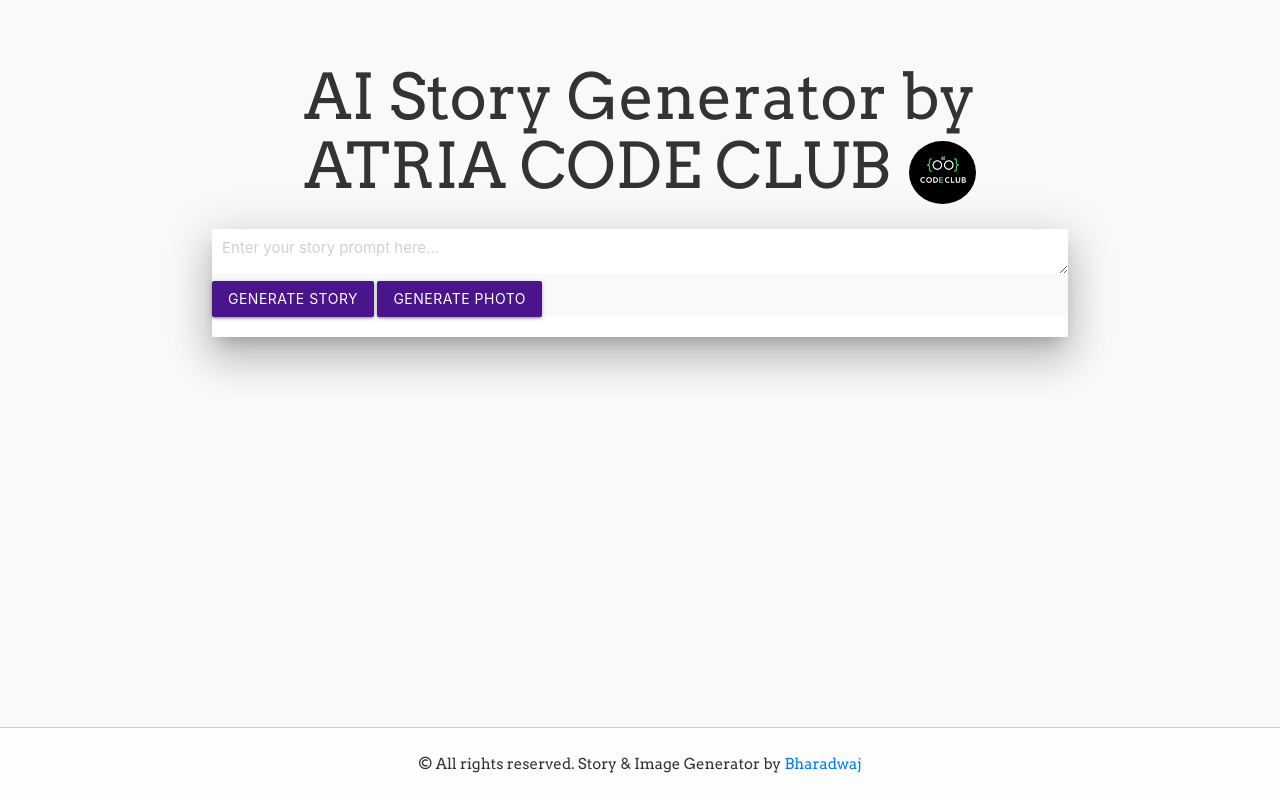
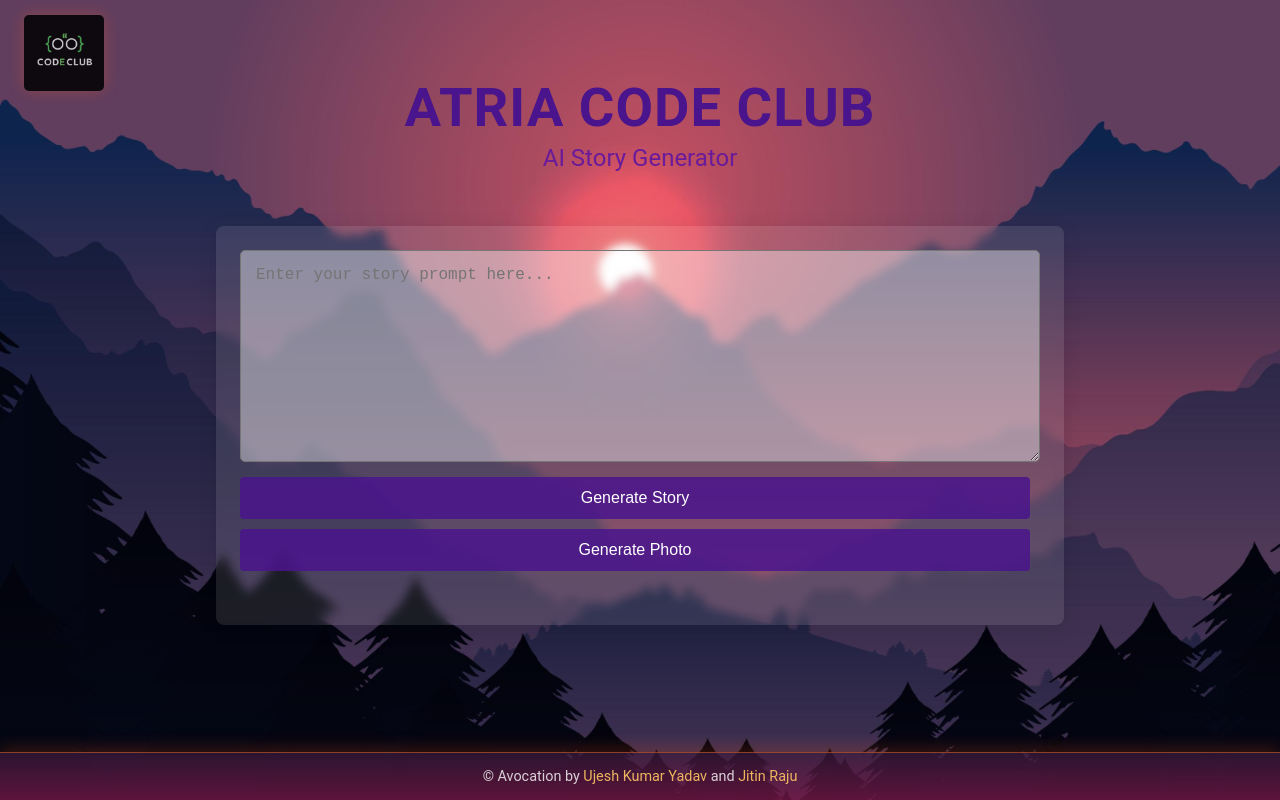
Before and after one commit to UJESH2K/AISTORY, a plain HTML site: page index.html in a window 1280 px wide. Drawn offline with nearby package versions, Linux system fonts and the light colour scheme.

Commit message:
Initial commit on sub-branch

```diff
--- a/index.html
+++ b/index.html
@@ -1,18 +1,19 @@
 <!DOCTYPE html>
 <html lang="en">
+
 <head>
   <meta charset="UTF-8" />
   <meta name="viewport" content="width=device-width, initial-scale=1.0" />
   <title>Story & Image Generator</title>
   <link rel="stylesheet" href="style.css" />
-    <link
+  <!-- <link
       rel="stylesheet"
       href="https://cdnjs.cloudflare.com/ajax/libs/materialize/1.0.0/css/materialize.min.css"
     />
     <link
       rel="stylesheet"
       href="https://cdnjs.cloudflare.com/ajax/libs/font-awesome/5.15.4/css/all.min.css"
-    />
+    /> -->
   <script type="importmap">
       {
         "imports": {
@@ -21,25 +22,21 @@
       }
     </script>
 </head>
+
 <body>
+  <div class="logo-container">
+    <img src="img.png" alt="Atria Code Club Logo" class="logo">
+  </div>
   <div class="container">
     <div class="header">
       <h1>
-          AI Story Generator by ATRIA CODE CLUB
-          <img
-            src="img.png"
-            alt=""
-            class="profile-img"
-          />
+        ATRIA CODE CLUB
       </h1>
+      <h3>AI Story Generator</h3>
     </div>
     <div class="story-generator z-depth-5">
       <div class="input-group">
-          <textarea
-            id="story-input"
-            placeholder="Enter your story prompt here..."
-            rows="10"
-          ></textarea>
+        <textarea id="story-input" placeholder="Enter your story prompt here..." rows="10"></textarea>
         <button id="generate-story-btn" class="btn purple darken-4">
           Generate Story
         </button>
@@ -52,18 +49,15 @@
       </div>
       <div id="generated-content" class="generated-content"></div>
     </div>
+    <div class="footer-footer">
       <footer class="footer">
-        <p>
-          &copy; All rights reserved. Story & Image Generator by
-          <span
-            ><a href="https://youtube.com/@code-with-Bharadwaj"
-              >Bharadwaj</a
-            ></span
-          >
-        </p>
+        &copy; Avocation by <a href="https://github.com/UJESH2K">Ujesh Kumar Yadav</a> and <a
+          href="https://github.com/Jrine0">Jitin Raju</a>
       </footer>
+    </div>
   </div>
   <script type="module" src="index.js"></script>
   <script src="https://cdnjs.cloudflare.com/ajax/libs/materialize/1.0.0/js/materialize.min.js"></script>
 </body>
+
 </html>
--- a/index.js
+++ b/index.js
@@ -1,7 +1,7 @@
 import { GoogleGenerativeAI } from "@google/generative-ai";
 
 // Your Gemini API key
-const GEMINI_API_KEY = "AIzaSyC8j0ORvnxI4B9wrbfgZAe_MOCVYDT1DPg";
+const GEMINI_API_KEY = "AIzaSyC8j0ORvnxI4B9wrbfgZAe_MOCVYDT1DPg" ;
 
 // Your Unsplash API access key
 const UNSPLASH_ACCESS_KEY = "vt_tQacVvuZk_raty1o_WXoQxNmU7EStKB_T2ifwR70";
--- a/style.css
+++ b/style.css
@@ -1,167 +1,211 @@
-@import url("https://fonts.googleapis.com/css2?family=Archivo+Black&family=Arvo:ital,wght@0,400;0,700;1,400;1,700&family=Caveat:wght@400..700&display=swap");
+/* background */
+body {
+  background-image: url('background1.jpg'); /* Image Path */
+  background-size: cover; /* Covers the entire viewport */
+  background-position:unset; /* Centers the image */
+  background-repeat: no-repeat;
+  background-blend-mode:overlay;
+}
+
+/* Logo container styling */
+.logo-container {
+  position: fixed;
+  top: 15px; /* Centers logo vertically in the header bar */
+  left: 5%;
+  transform: translateX(-50%); /* Centers logo horizontally */
+  z-index: 100; /* Higher than header to ensure it's always visible */
+}
+
+.logo {
+  width: 80px; /* Smaller size */
+  height: auto;
+  opacity: 0.85; /* Slightly transparent */
+  filter: drop-shadow(0 0 8px rgba(255, 100, 50, 0.4)) brightness(0.9);
+  transition: all 0.3s ease;
+  border-radius: 5px;
+}
+
+.logo:hover {
+  opacity: 1;
+  filter: drop-shadow(0 0 12px rgba(255, 120, 50, 0.6)) brightness(1);
+  transform: scale(1.05);
+}
+
+/* BODY */
 
 body {
-  font-family: "Arvo", serif;
+  font-family: 'Roboto', 'Helvetica Neue', sans-serif;
   margin: 0;
   padding: 0;
-  background-color: #f9f9f9;
+  /* The body background will be visible throughout */
+  display: flex;
+  justify-content: center;
   min-height: 100vh;
-  display: flex;
-  flex-direction: column;
-  overflow-x: hidden;
 }
 
 .container {
-  max-width: 1200px;
-  margin: 0 auto;
-  padding: 20px;
-  flex: 1;
+  width: 90%;
+  max-width: 800px;
+  margin: 40px 0;
+  display: flex;
+  flex-direction: column;
+  align-items: center;
 }
 
 .header {
   text-align: center;
-  margin-bottom: 20px;
-  color: #333;
+  margin-bottom: 30px;
+  width: 100%;
 }
 
-.profile-img {
-  width: auto;
-  height: 1em;
-  border-radius: 50%;
-  vertical-align: middle;
-  margin-left: 5px;
+.header h1 {
+  margin-bottom: 5px;
+  color: #4a148c; /* Dark purple to match buttons */
+  /* font-weight: 900; */
+  font-size:340%;
+  letter-spacing: 1px;
 }
 
-h1 {
-  margin: 0;
-  font-size: 20px;
-  font-weight: 600;
+.header h3 {
+  margin-top: 0;
+  color: #6a1b9a; /* Lighter purple */
+  font-weight: 400;
+  font-size:150%;
 }
 
-.error {
-  color: red;
+.story-generator {
+  width: 100%;
+  background-color: rgba(255, 255, 255, 0.1); /* Semi-transparent white background */
+  border-radius: 8px;
+  padding: 24px;
+  box-shadow: 0 4px 20px rgba(0, 0, 0, 0.1);
+  backdrop-filter: blur(5px); /* Optional: adds a blur effect behind the box */
 }
 
-.story-input-container {
+.input-group {
+  display: flex;
+  flex-direction: column;
   margin-bottom: 20px;
 }
 
 #story-input {
   width: 100%;
-  padding: 10px;
-  border: none;
+  padding: 15px;
+  background-color: rgba(255, 255, 255, 0.4); /* Semi-transparent textbox */
+  /* border: 1px solid rgba(224, 224, 224, 0.1); */
   border-radius: 5px;
-  transition: border-color 0.3s ease;
-  outline: none;
-  background-color: #fff;
-  color: #333;
+  font-size: 16px;
+  margin-bottom: 15px;
+  resize: vertical;
+  box-sizing: border-box;
 }
 
-#story-input:focus {
-  border-color: purple;
+.btn {
+  /* opacity: 0.7; */
+  padding: 12px 24px;
+  border: none;
+  border-radius: 4px;
+  font-size: 16px;
+  font-weight: 500;
+  cursor: pointer;
+  transition: background-color 0.3s, transform 0.2s;
+  color: white;
+  margin-bottom: 10px;
 }
 
-#generated-content {
-  display: flex;
-  flex-wrap: wrap;
-  gap: 20px;
-  padding: 10px;
-  border: none;
-  border-radius: 5px;
-  background-color: #fff;
-  margin-bottom: auto;
-  max-height: calc(100vh - 250px);
-  overflow-y: auto;
+#generate-story-btn, #generate-photo-btn {
+  margin-right: 10px;
+  background-color: rgba(74, 20, 140, 0.85); /* Semi-transparent purple */
 }
 
-#generated-content p {
-  margin-bottom: 30px;
-  line-height: 2;
+.btn:hover {
+  opacity: 1; /* Full opacity on hover */
+  transform: translateY(-2px);
+  background-color: rgba(74, 20, 140, 1); /* Solid color on hover */
 }
 
-#generated-content img {
-  width: calc(33.33% - 20px);
-  height: auto;
-  display: block;
-  margin: 0;
-  object-fit: cover;
-}
-
-.choice-buttons {
-  display: flex;
-  justify-content: center;
-  margin-top: 20px;
-}
-
-.choice-buttons button {
-  margin: 0 5px;
-  padding: 8px 15px;
-  border: none;
-  border-radius: 5px;
-  background-color: #007bff;
-  color: #fff;
-  cursor: pointer;
-  transition: background-color 0.3s ease;
-}
-
-.choice-buttons button:hover {
-  background-color: #0056b3;
-}
-
-.footer {
-  text-align: center;
-  padding: 10px 0;
-  border-top: 1px solid #ccc;
-  background-color: rgba(255, 255, 255, 0.8);
-  position: fixed;
-  bottom: 0;
-  left: 0;
-  width: 100%;
-  color: #333;
-  z-index: 1000;
-}
-
-.footer a {
-  color: #007bff;
-  text-decoration: none;
-}
-
-.footer a:hover {
-  text-decoration: underline;
-}
-
-#generated-content::-webkit-scrollbar {
-  width: 8px;
-}
-
-#generated-content::-webkit-scrollbar-thumb {
-  background-color: purple;
+.purple.darken-4 {
+  background-color: rgba(74, 20, 140, 0.85); /* Semi-transparent purple */
 }
 
 .spinner-wrapper {
-  display: none;
+  display: none; /* Hidden initially */
   justify-content: center;
-  align-items: center;
-  position: absolute;
-  top: 0;
-  left: 0;
-  right: 0;
-  bottom: 0;
-  background-color: rgba(255, 255, 255, 0.5);
-  z-index: 999;
+  padding: 20px 0;
 }
 
 .spinner {
   border: 4px solid rgba(0, 0, 0, 0.1);
-  border-left-color: purple;
   border-radius: 50%;
+  border-top: 4px solid #4a148c;
   width: 40px;
   height: 40px;
   animation: spin 1s linear infinite;
 }
 
 @keyframes spin {
-  to {
-    transform: rotate(360deg);
+  0% { transform: rotate(0deg); }
+  100% { transform: rotate(360deg); }
+}
+
+.generated-content {
+  width: 100%;
+  /* padding: 10px 0; */
+  background-color: rgba(255, 255, 255, 0.7); /* Semi-transparent content area */
+  overflow-y: auto;
+  max-height: 500px; /* Maximum height before scrolling */
+  border-radius: 5px;
+  margin-top: 15px;
+}
+
+/* For mobile responsiveness */
+@media (max-width: 768px) {
+  .container {
+    width: 95%;
+  }
+
+  .input-group {
+    flex-direction: column;
+  }
+
+  .btn {
+    margin-top: 10px;
+    width: 100%;
   }
 }
+
+/* Fixed footer styling for sunset theme */
+.footer-footer {
+  width: 100%;
+  display: flex;
+  justify-content: center;
+  background: linear-gradient(to bottom, rgba(61, 27, 61, 0.7), rgba(116, 23, 69, 0.8));
+  padding: 15px 0;
+  border-top: 1px solid rgba(255, 165, 0, 0.3);
+  box-shadow: 0 -5px 15px rgba(255, 69, 0, 0.2);
+
+  /* Fixed positioning (different from sticky) */
+  position: fixed;
+  bottom: 0;
+  left: 0;
+  z-index: 10;
+}
+
+.footer {
+  text-align: center;
+  font-size: 0.9rem;
+  color: rgba(255, 255, 255, 0.8);
+  max-width: 800px;
+  width: 90%;
+}
+
+.footer a {
+  color: rgba(255, 200, 100, 0.9);
+  text-decoration: none;
+  transition: all 0.3s ease;
+}
+
+.footer a:hover {
+  color: rgba(255, 165, 0, 1);
+  text-shadow: 0 0 8px rgba(255, 165, 0, 0.6);
+}
```
Also changed, not shown: background.jpg (added), background1.jpg (added). Lines whose indentation alone changed are shown as unchanged.
